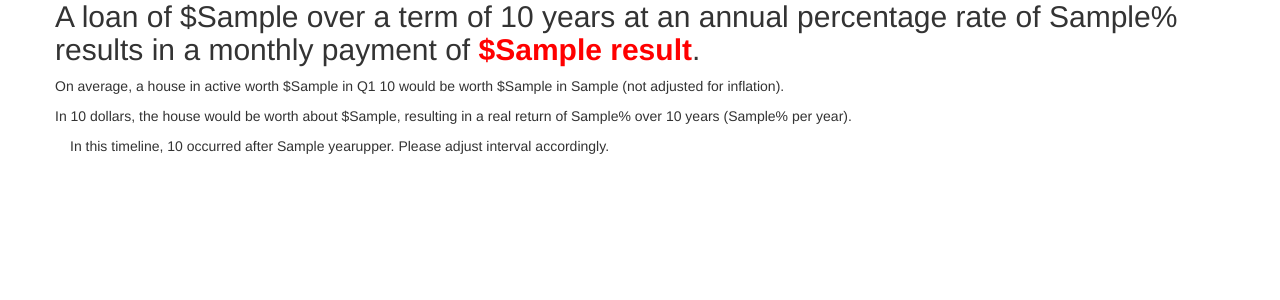
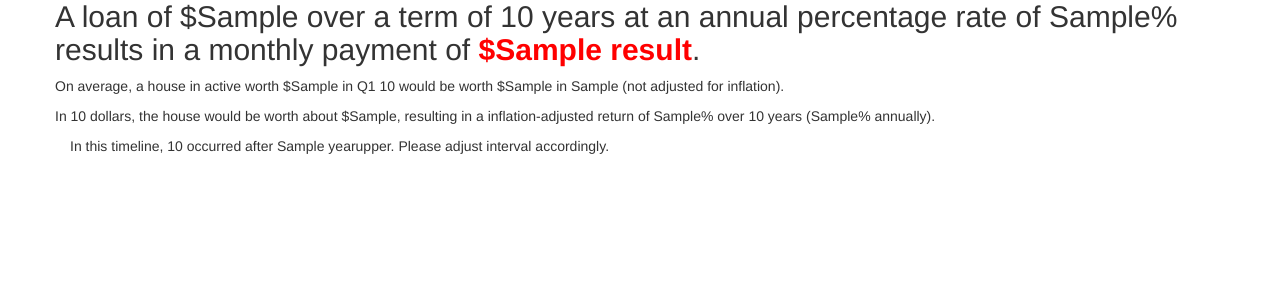
Before and after one commit to mbizjack/houseapp, a Django app: template house/templates/HPIplot/HPIplot.html in a window 1280 px wide. Shown: the part 341-641 px from the top of the page. Run offline with Django 3.2, Linux system fonts and the light colour scheme; data comes from the database, SQL or seed files in the repository; tables that the repository leaves empty hold one stand-in row (values such as "Sample post"); the template is opened without the code that fills it: values that come from a table or form of the project are taken from there, most other values are stand-ins (such as "Sample title", 1, 10 or a date in 2020); some libraries are stand-ins or nearby versions.

Commit message:
updated template language

```diff
--- a/house/templates/HPIplot/HPIplot.html
+++ b/house/templates/HPIplot/HPIplot.html
@@ -99,7 +99,7 @@ $(function() {
 			<strong style="color:red;">${{ result }}</strong>.
 		</h2>
 		<p>On average, a house in {{stateChoice}} worth ${{principalInput}} in Q1 {{yearlower}} would be worth ${{endValue}} in {{endYr}} (not adjusted for inflation).</p>
-		<p>In {{yearlower}} dollars, the house would be worth about ${{endValueCPI}}, resulting in a real return of {{returnPct}}% over {{termCalc}} years ({{returnPctAnnual}}% per year).</p>
+		<p>In {{yearlower}} dollars, the house would be worth about ${{endValueCPI}}, resulting in a inflation-adjusted return of {{returnPct}}% over {{termCalc}} years ({{returnPctAnnual}}% annually).</p>
 	{% endif %}
 </div>
 
```
